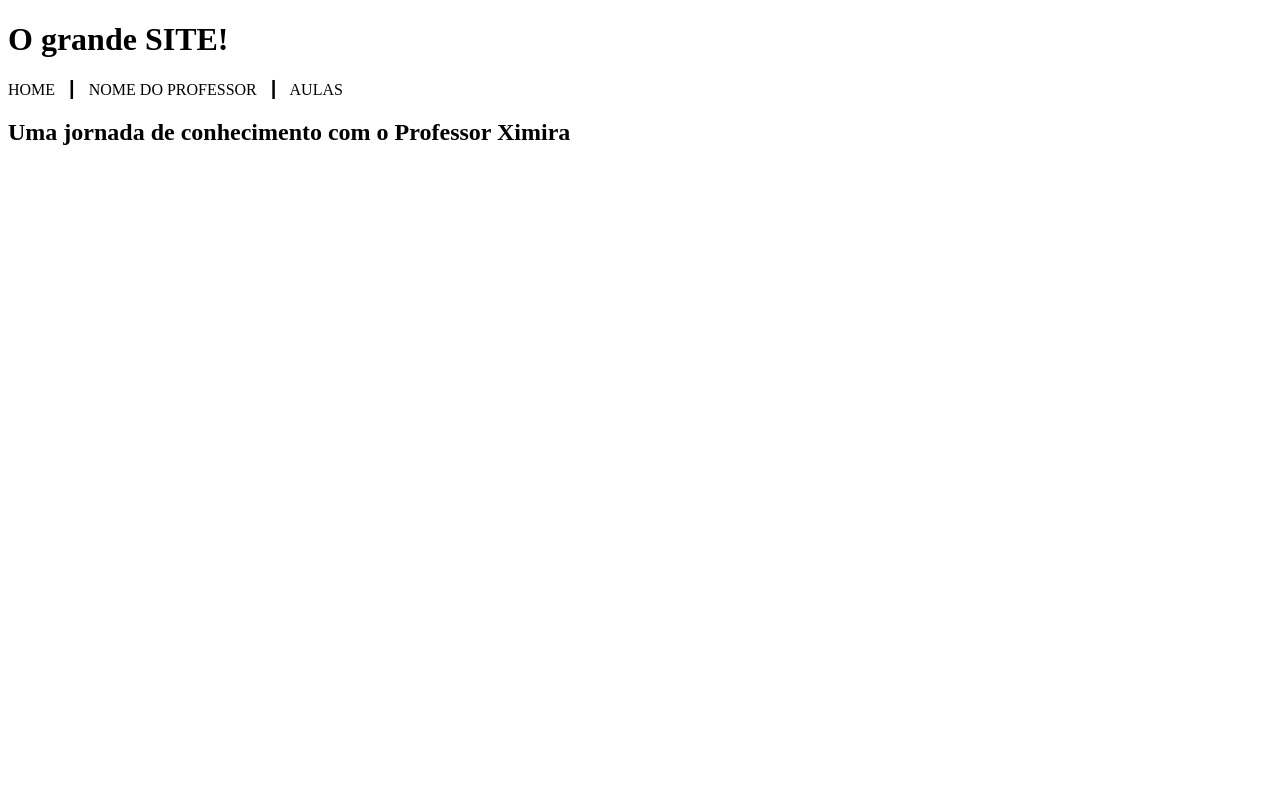
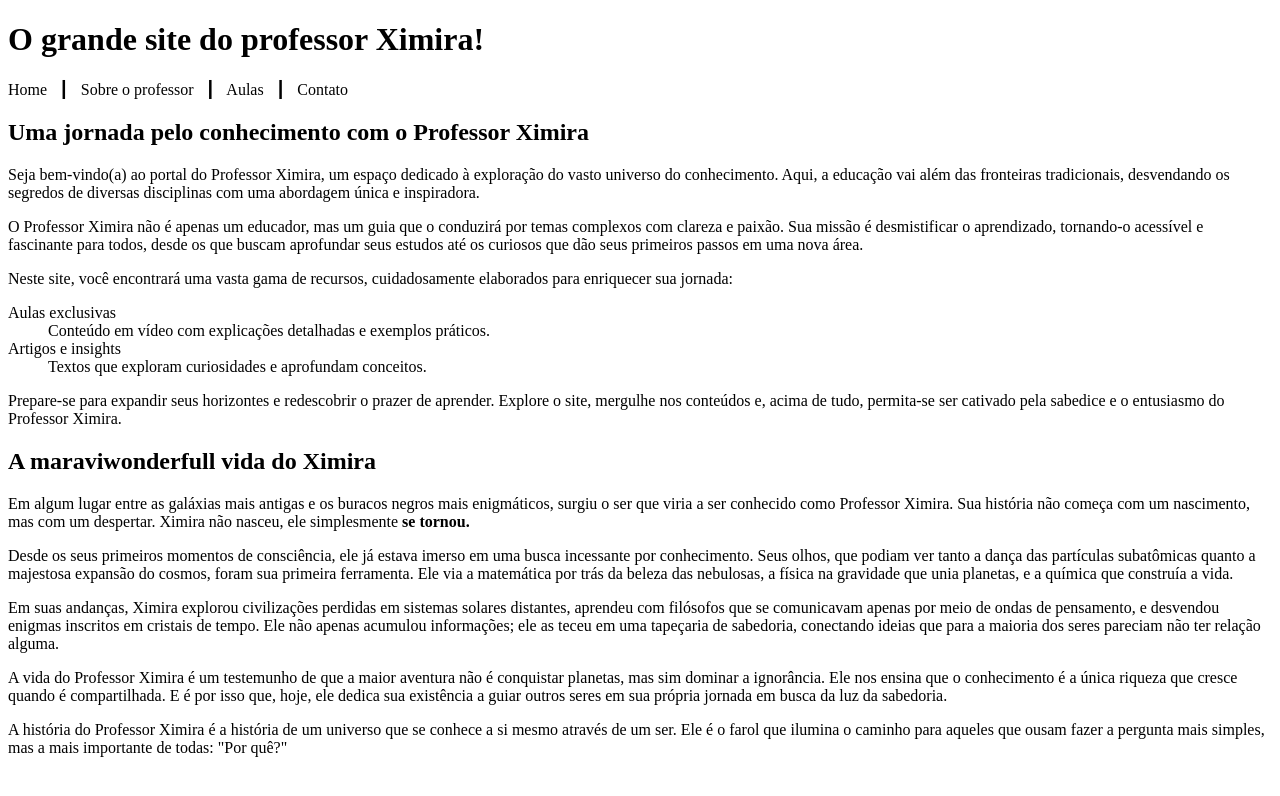
Before and after one commit to devguimiranda/DSW1, a plain HTML site: page 22_08/index.html in a window 1280 px wide. Drawn offline with Linux system fonts and the light colour scheme.

Commit message:
atualizacao

```diff
--- a/22_08/index.html
+++ b/22_08/index.html
@@ -1,31 +1,48 @@
 <!DOCTYPE html>
 <html lang="pt-br">
     <head>
+        <title>O grande site do professor Ximira!</title>
         <meta charset="UTF-8">
-    <meta name="viewport" content="width=device-width, initial-scale=1.0">
-    <title>O grande SITE!</title>
     </head>
     <body>
+        <!-- ISso é um comentário (anotação) -->
          <header>
-        <h1>O grande SITE!</h1>
+            <h1>O grande site do professor Ximira!</h1>
          </header>
-    <nav> <!-- NAVEGAÇÃO-->
+         <nav>
             <p>
-            HOME &nbsp; &#9475; &nbsp;
-            NOME DO PROFESSOR &nbsp; &#9475; &nbsp;
-            AULAS
+                Home &nbsp; &#9475; &nbsp;
+                Sobre o professor &nbsp; &#9475; &nbsp;
+                Aulas &nbsp; &#9475; &nbsp;
+                Contato
             </p>
          </nav>
          <main>
             <section>
                 <header>
-                <h2>Uma jornada de conhecimento com o Professor Ximira</h2>
+                    <h2>Uma jornada pelo conhecimento com o Professor Ximira</h2>
                 </header>
+                <p>Seja bem-vindo(a) ao portal do Professor Ximira, um espaço dedicado à exploração do vasto universo do conhecimento. Aqui, a educação vai além das fronteiras tradicionais, desvendando os segredos de diversas disciplinas com uma abordagem única e inspiradora.</p>
+                <p>O Professor Ximira não é apenas um educador, mas um guia que o conduzirá por temas complexos com clareza e paixão. Sua missão é desmistificar o aprendizado, tornando-o acessível e fascinante para todos, desde os que buscam aprofundar seus estudos até os curiosos que dão seus primeiros passos em uma nova área.</p>
+                <p>Neste site, você encontrará uma vasta gama de recursos, cuidadosamente elaborados para enriquecer sua jornada:</p>
+                <dl>
+                    <dt>Aulas exclusivas</dt>
+                    <dd>Conteúdo em vídeo com explicações detalhadas e exemplos práticos.</dd>
+                    <dt>Artigos e insights</dt>
+                    <dd>Textos que exploram curiosidades e aprofundam conceitos.</dd>
+                </dl>
+                <p>Prepare-se para expandir seus horizontes e redescobrir o prazer de aprender. Explore o site, mergulhe nos conteúdos e, acima de tudo, permita-se ser cativado pela sabedice e o entusiasmo do Professor Ximira.</p>
             </section>
-
+            <article>
+                <header>
+                    <h2>A maraviwonderfull vida do Ximira</h2>
+                </header>
+                <p>Em algum lugar entre as galáxias mais antigas e os buracos negros mais enigmáticos, surgiu o ser que viria a ser conhecido como Professor Ximira. Sua história não começa com um nascimento, mas com um despertar. Ximira não nasceu, ele simplesmente <strong>se tornou.</strong></p>
+                <p>Desde os seus primeiros momentos de consciência, ele já estava imerso em uma busca incessante por conhecimento. Seus olhos, que podiam ver tanto a dança das partículas subatômicas quanto a majestosa expansão do cosmos, foram sua primeira ferramenta. Ele via a matemática por trás da beleza das nebulosas, a física na gravidade que unia planetas, e a química que construía a vida.</p>
+                <p>Em suas andanças, Ximira explorou civilizações perdidas em sistemas solares distantes, aprendeu com filósofos que se comunicavam apenas por meio de ondas de pensamento, e desvendou enigmas inscritos em cristais de tempo. Ele não apenas acumulou informações; ele as teceu em uma tapeçaria de sabedoria, conectando ideias que para a maioria dos seres pareciam não ter relação alguma.</p>
+                <p>A vida do Professor Ximira é um testemunho de que a maior aventura não é conquistar planetas, mas sim dominar a ignorância. Ele nos ensina que o conhecimento é a única riqueza que cresce quando é compartilhada. E é por isso que, hoje, ele dedica sua existência a guiar outros seres em sua própria jornada em busca da luz da sabedoria.</p>
+                <p>A história do Professor Ximira é a história de um universo que se conhece a si mesmo através de um ser. Ele é o farol que ilumina o caminho para aqueles que ousam fazer a pergunta mais simples, mas a mais importante de todas: "Por quê?"</p>
+            </article>
          </main>
-
     </body>
 </html>
-
-<!-- ANOTAÇÕES-->
```
Lines whose indentation alone changed are shown as unchanged.
